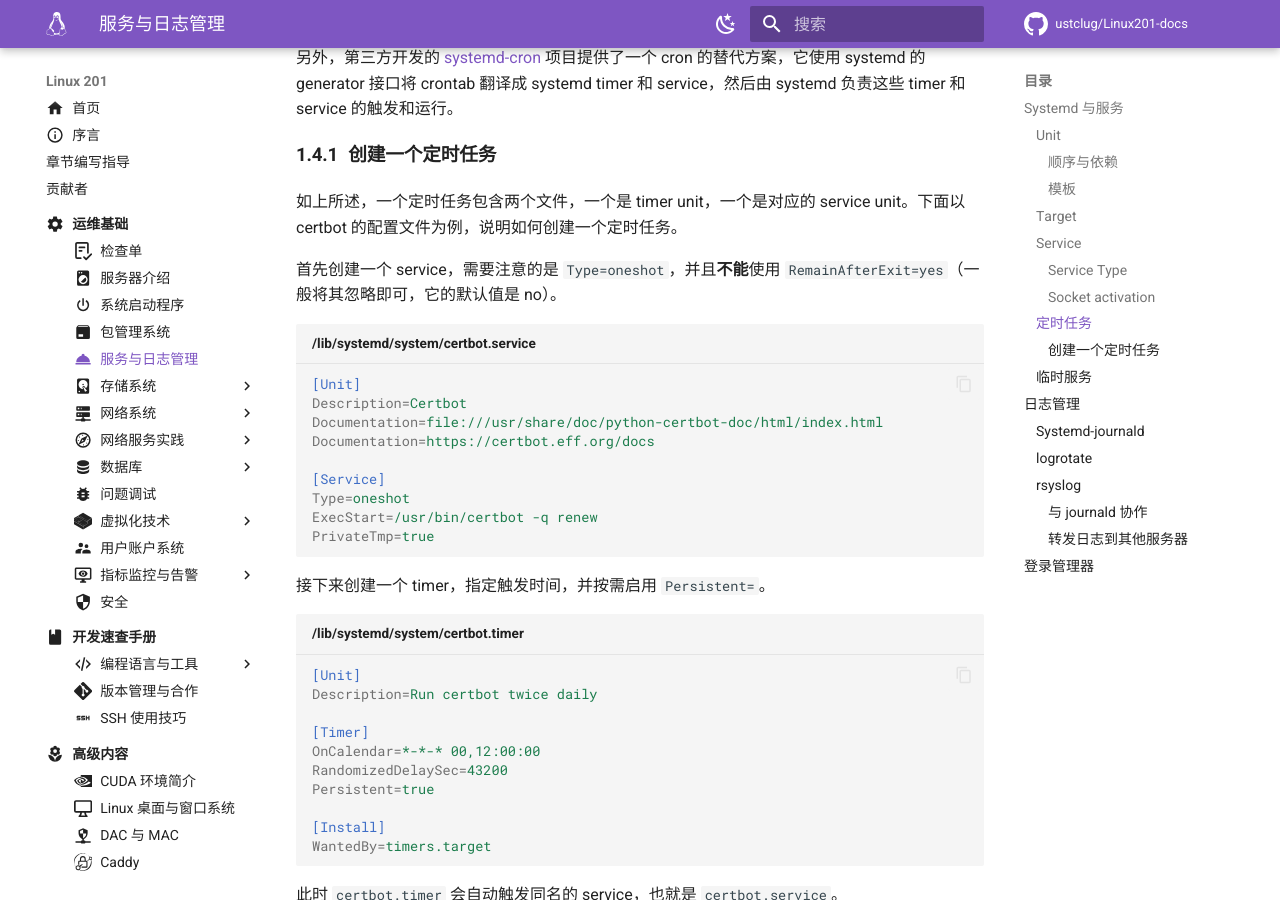
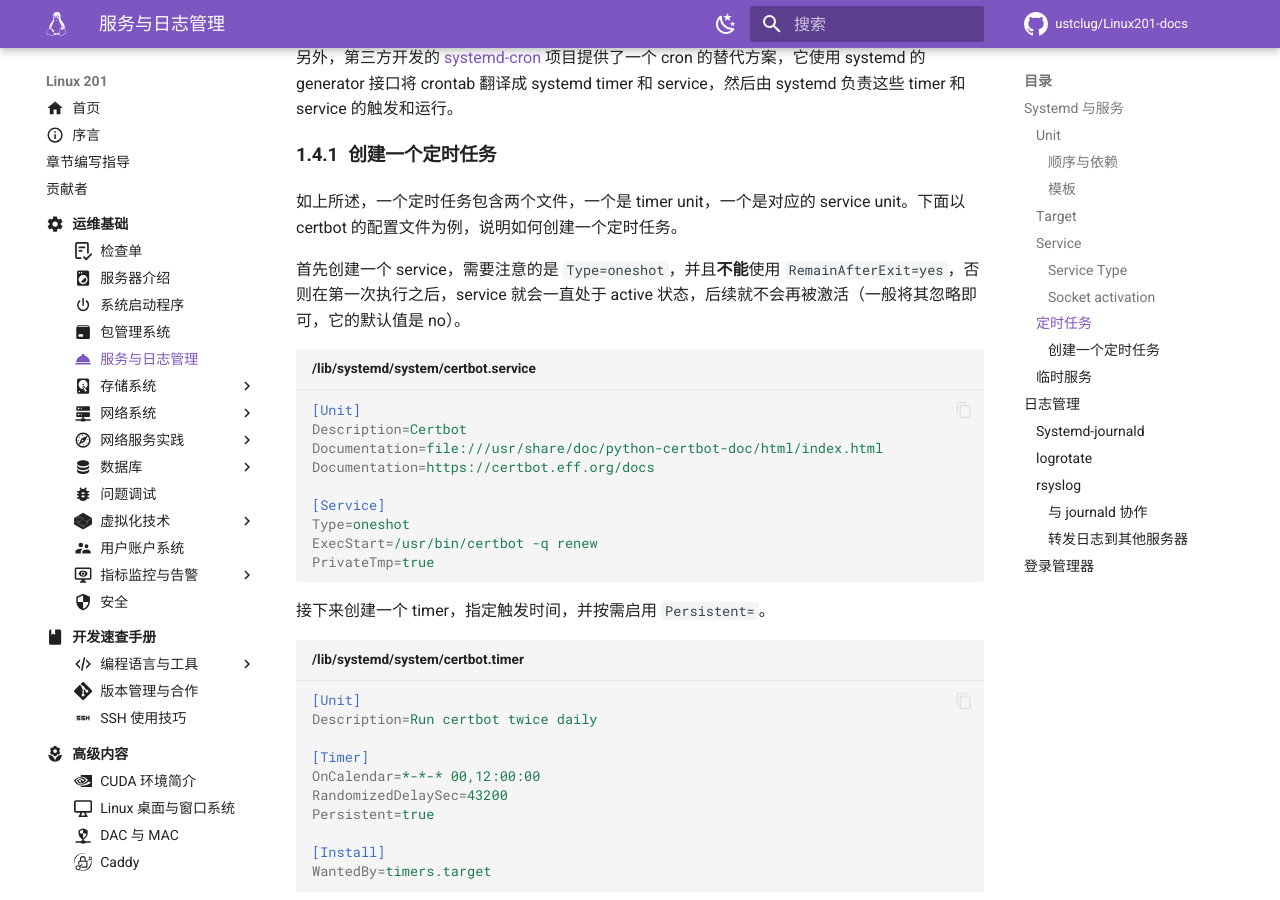
Before and after one commit to ustclug/Linux201-docs, an MkDocs documentation site: the page built from docs/ops/service.md, in a window 1280 px wide and 900 px high, scrolled down 12481 px. Built offline with MkDocs 1.6.1 and Material for MkDocs 9.7.7, drawn with Linux system fonts in a browser that asks for light colours; comment, search, counter and statistics services are not loaded.

Commit message:
ops/service: Explain why RemainAfterExit=yes does not work with timer

````diff
--- a/docs/ops/service.md
+++ b/docs/ops/service.md
@@ -492,7 +492,7 @@ Timers 的主要缺点是：
 
 如上所述，一个定时任务包含两个文件，一个是 timer unit，一个是对应的 service unit。下面以 certbot 的配置文件为例，说明如何创建一个定时任务。
 
-首先创建一个 service，需要注意的是 `Type=oneshot`，并且**不能**使用 `RemainAfterExit=yes`（一般将其忽略即可，它的默认值是 no）。
+首先创建一个 service，需要注意的是 `Type=oneshot`，并且**不能**使用 `RemainAfterExit=yes`，否则在第一次执行之后，service 就会一直处于 active 状态，后续就不会再被激活（一般将其忽略即可，它的默认值是 no）。
 
 ```ini title="/lib/systemd/system/certbot.service"
 [Unit]
````
